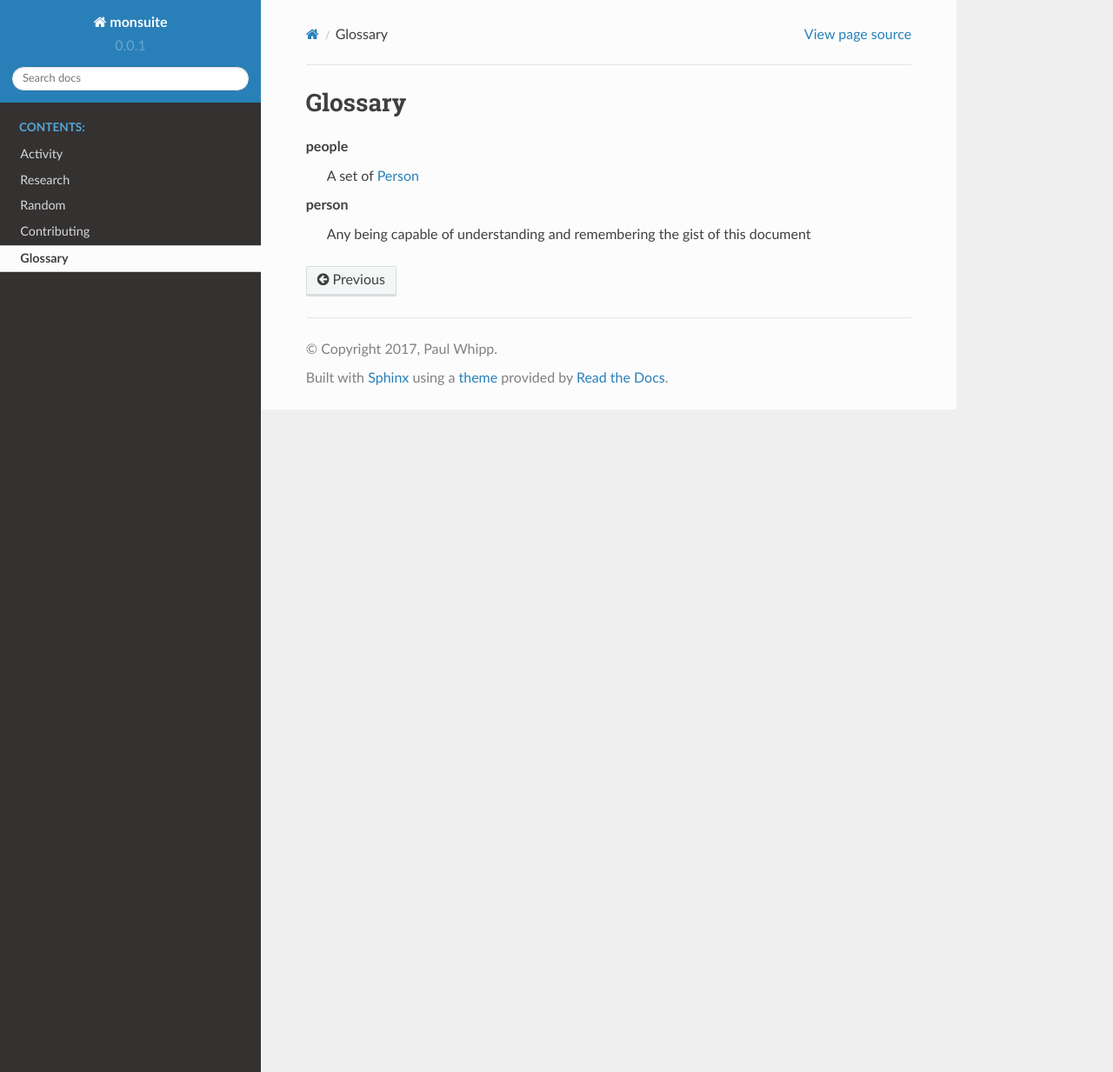
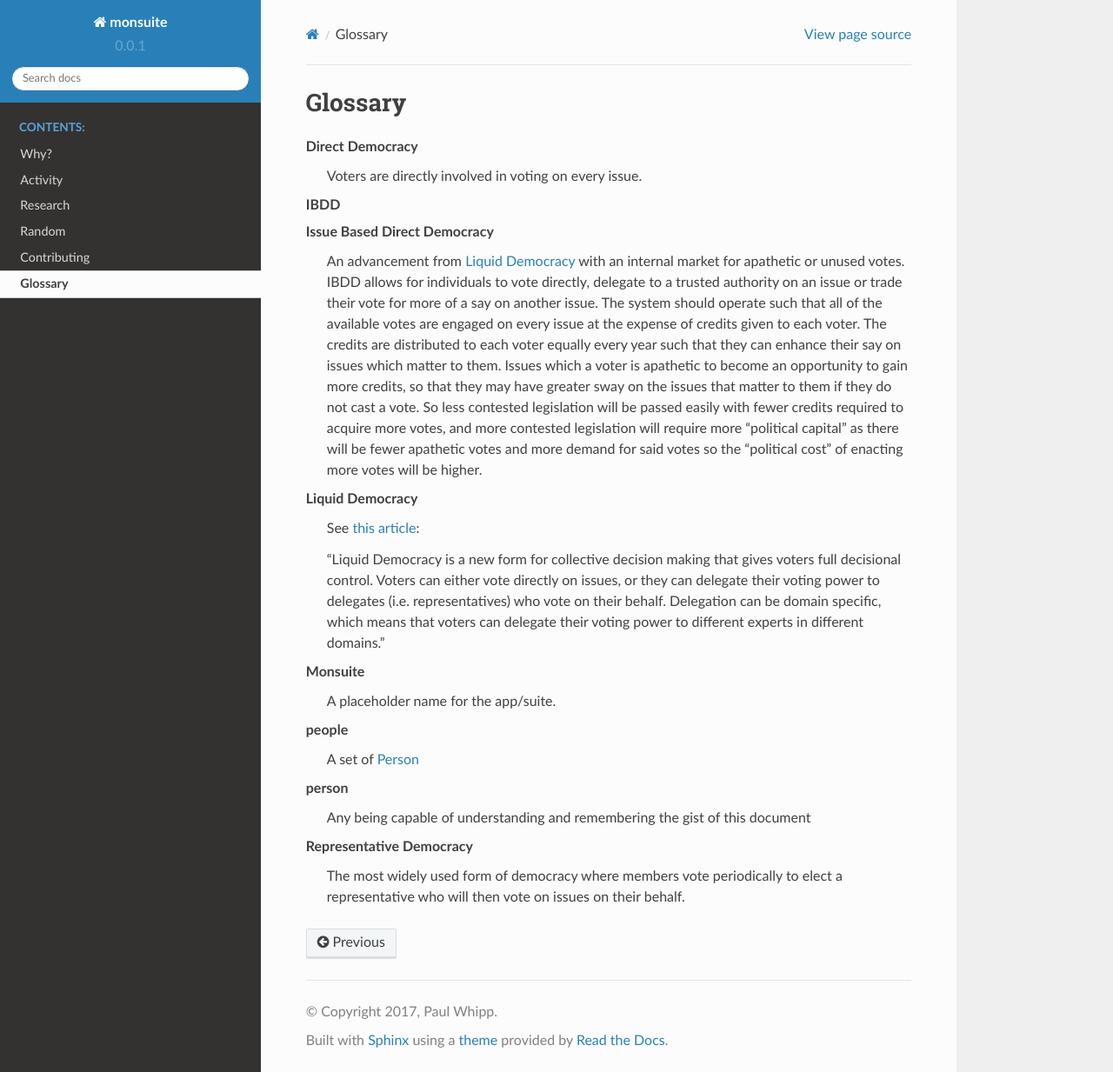
Before and after one commit to pwhipp/monsuite, a Sphinx documentation site: the page built from documentation/docs/glossary.rst, in a window 1280 px wide and 1233 px high. Shown: the whole window at 87% size. Built offline with Sphinx 7.4.7 and the Read the Docs theme 2.0.0, drawn with Linux system fonts in a browser that asks for light colours.

Commit message:
Add rationale (why)

```diff
--- a/documentation/docs/glossary.rst
+++ b/documentation/docs/glossary.rst
@@ -5,8 +5,26 @@
 
 .. glossary::
 
+   Direct Democracy
+      Voters are directly involved in voting on every issue.
+
+   IBDD
+   Issue Based Direct Democracy
+      An advancement from :term:`Liquid Democracy` with an internal market for apathetic or unused votes. IBDD allows for individuals to vote directly, delegate to a trusted authority on an issue or trade their vote for more of a say on another issue. The system should operate such that all of the available votes are engaged on every issue at the expense of credits given to each voter. The credits are distributed to each voter equally every year such that they can enhance their say on issues which matter to them. Issues which a voter is apathetic to become an opportunity to gain more credits, so that they may have greater sway on the issues that matter to them if they do not cast a vote. So less contested legislation will be passed easily with fewer credits required to acquire more votes, and more contested legislation will require more "political capital" as there will be fewer apathetic votes and more demand for said votes so the "political cost" of enacting more votes will be higher.
+
+   Liquid Democracy
+      See `this article <https://medium.com/organizer-sandbox/liquid-democracy-true-democracy-for-the-21st-century-7c66f5e53b6f>`_:
+
+      "Liquid Democracy is a new form for collective decision making that gives voters full decisional control. Voters can either vote directly on issues, or they can delegate their voting power to delegates (i.e. representatives) who vote on their behalf. Delegation can be domain specific, which means that voters can delegate their voting power to different experts in different domains."
+
+   Monsuite
+      A placeholder name for the app/suite.
+
    people
       A set of :term:`Person`
 
    person
       Any being capable of understanding and remembering the gist of this document
+
+   Representative Democracy
+      The most widely used form of democracy where members vote periodically to elect a representative who will then vote on issues on their behalf.
--- a/documentation/docs/random/index.rst
+++ b/documentation/docs/random/index.rst
@@ -13,3 +13,4 @@
    cryptocurrency/index
    git
    hashgraph
+   communication
--- a/documentation/docs/research/flux.rst
+++ b/documentation/docs/research/flux.rst
@@ -1,7 +1,7 @@
 FLUX
 ====
 
-In this context FLUX is referring to the software underpinning `the flux party <https://voteflux.org/>`_.
+In this context FLUX is referring primarily to the process underpinning `The flux party <https://voteflux.org/>`_. It is the source of the :term:`IBDD` ideas in :term:`Monsuite`.
 
 This is of particular interest because it pays considerable attention to vote delegation which is crucial if any vote moderated collaboration is to function effectively.
 
--- a/documentation/index.rst
+++ b/documentation/index.rst
@@ -17,6 +17,7 @@
    :maxdepth: 2
    :caption: Contents:
 
+   docs/why
    docs/activity/index
    docs/research/index
    docs/random/index
```
Also changed, not shown: documentation/docs/activity/index.rst (+5 -3 lines), documentation/docs/random/communication.rst (added, +12 -0 lines), documentation/docs/why.rst (added, +15 -0 lines).
